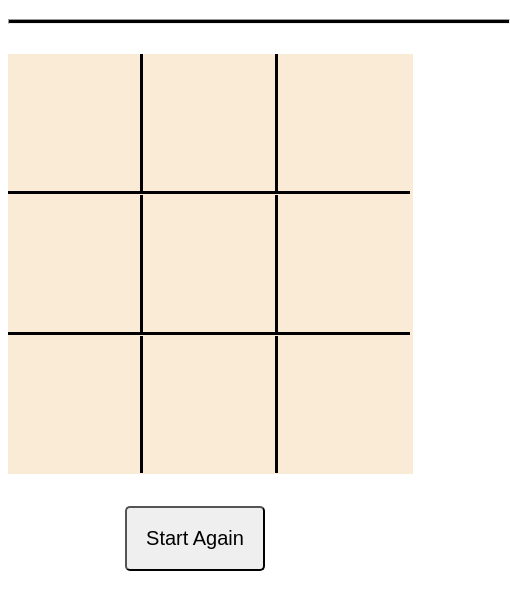
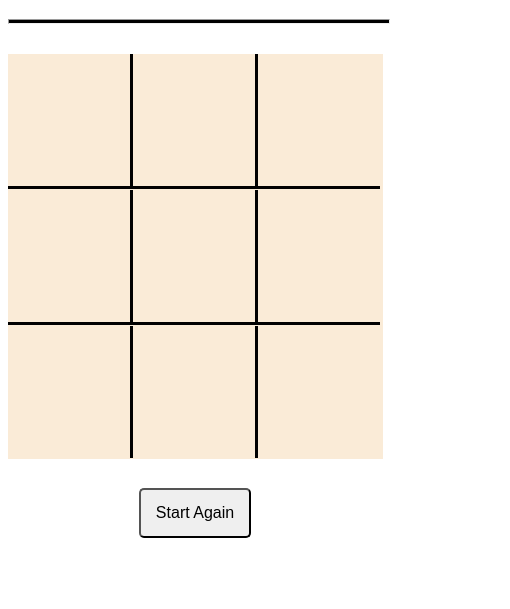
Before and after one commit to lawson1000/tic-tac-toe, a plain HTML site: page index.html in a window 390 px wide. Shown: the part 67-676 px from the top of the page, 510 px wide, since content can reach past the window. Drawn offline with Linux system fonts and the light colour scheme.

Commit message:
added functions

```diff
--- a/style.css
+++ b/style.css
@@ -37,8 +37,8 @@ hr{
 }
 
 .winner{
-    background-color: aqua;
-    color: red;
+    background-color: rgba(0, 163, 0, 0.897);
+    color: white;
 }
 
 #btn-play{
@@ -55,7 +55,7 @@ hr{
 
 }
 
-@media(max-width: 500px){
+@media(max-width: 550px){
     #game-board{
         height: 420px;
         width:405px;
@@ -63,8 +63,36 @@ hr{
     .box{
         width: 132px;
         height: 137px;
-        font-size: 150px;
-
+        font-size: 135px;
+    }
+    hr{
+        width:400px;
+    }
+    #btn-play{
+        margin: 1.9rem;
+        padding: 1rem;
+        font-size: 18px;
     }
 
 }
+
+@media(max-width: 400px){
+    #game-board{
+        height: 405px;
+        width:375px;
+    }
+    .box{
+        width: 122px;
+        height: 132px;
+        font-size: 120px;
+    }
+    hr{
+        width:380px;
+    }
+    #btn-play{
+        margin: 1.8rem;
+        padding: 0.9rem;
+        font-size: 16px;
+    }
+
+}
```
